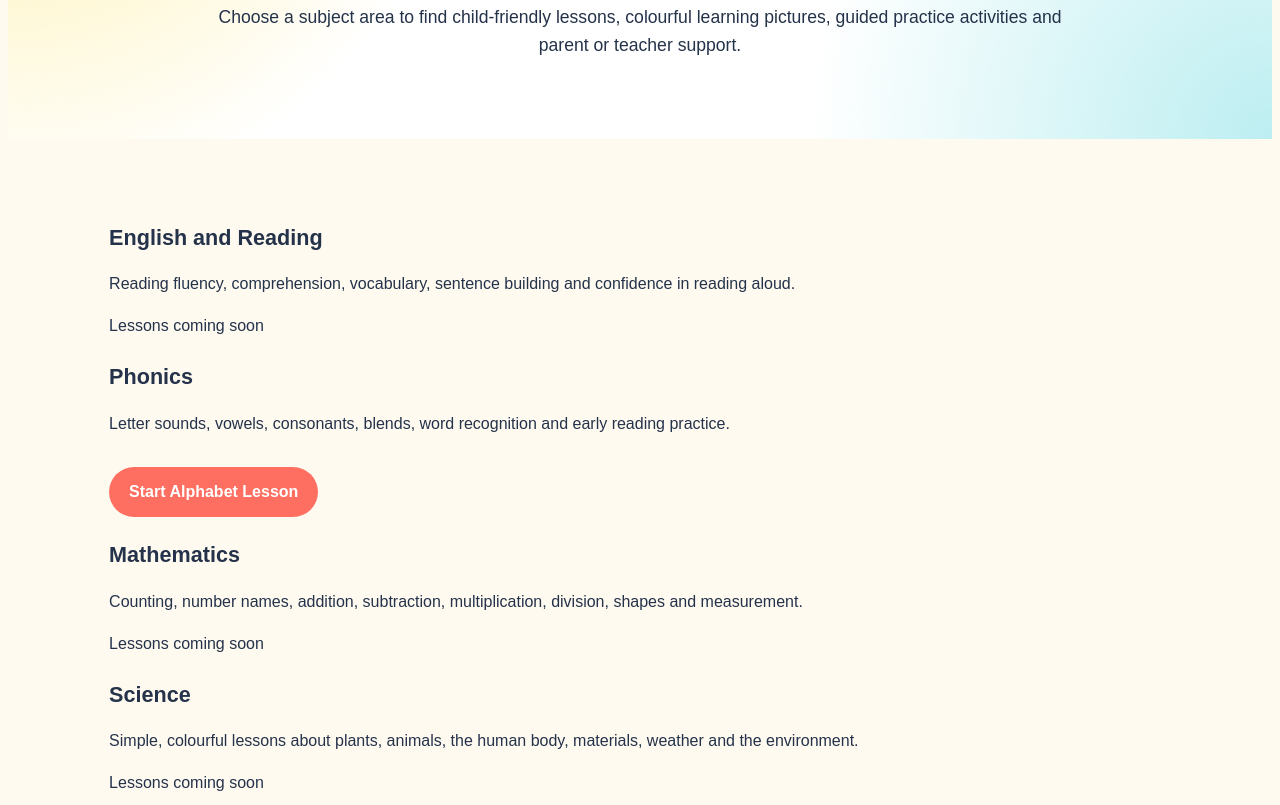
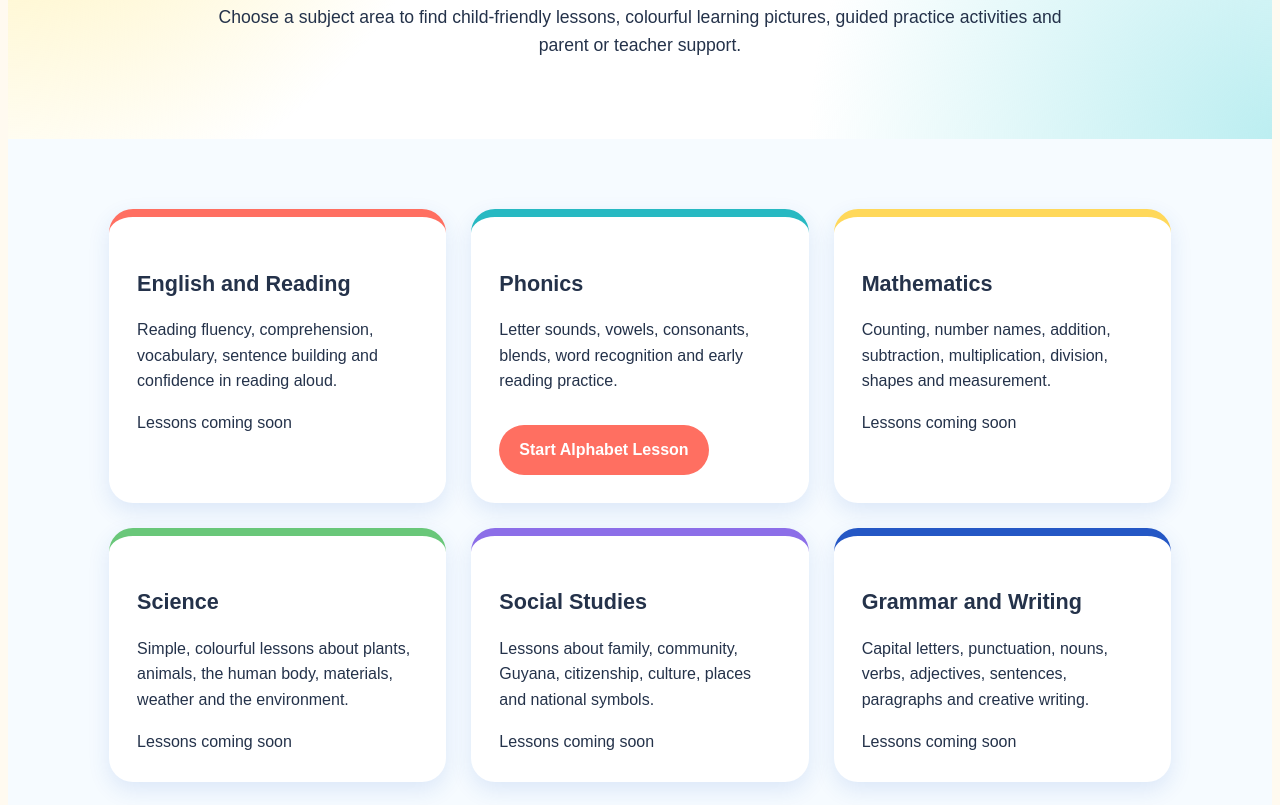
Before and after one commit to tawanaalthea-sys/tawanaalthea-sys.github.io, a plain HTML site: page subjects.html in a window 1280 px wide. Shown: the part 535-1340 px from the top of the page. Drawn offline with Linux system fonts and the light colour scheme.

Commit message:
Style subjects page

```diff
--- a/style.css
+++ b/style.css
@@ -597,3 +597,66 @@ footer {
     background: #2457c5;
     transform: translateY(-2px);
 }
+/* ===============================
+   SUBJECTS PAGE
+   =============================== */
+
+.subjects-page {
+    background: #f6fbff;
+}
+
+.subject-grid {
+    display: grid;
+    grid-template-columns: repeat(3, minmax(0, 1fr));
+    gap: 25px;
+    max-width: 1150px;
+    margin: 40px auto;
+    padding: 30px 8%;
+}
+
+.subject-card {
+    background: white;
+    padding: 28px;
+    border-radius: 24px;
+    box-shadow: 0 8px 22px rgba(36, 87, 197, 0.12);
+    border-top: 8px solid #ff6f61;
+    text-align: left;
+    transition: 0.3s;
+}
+
+.subject-card:hover {
+    transform: translateY(-6px);
+}
+
+.subject-card:nth-child(2) {
+    border-top-color: #27b9c2;
+}
+
+.subject-card:nth-child(3) {
+    border-top-color: #ffd85a;
+}
+
+.subject-card:nth-child(4) {
+    border-top-color: #69c779;
+}
+
+.subject-card:nth-child(5) {
+    border-top-color: #8c6ee8;
+}
+
+.subject-card:nth-child(6) {
+    border-top-color: #2457c5;
+}
+
+@media (max-width: 900px) {
+    .subject-grid {
+        grid-template-columns: repeat(2, minmax(0, 1fr));
+    }
+}
+
+@media (max-width: 650px) {
+    .subject-grid {
+        grid-template-columns: 1fr;
+        padding: 20px;
+    }
+}
```
